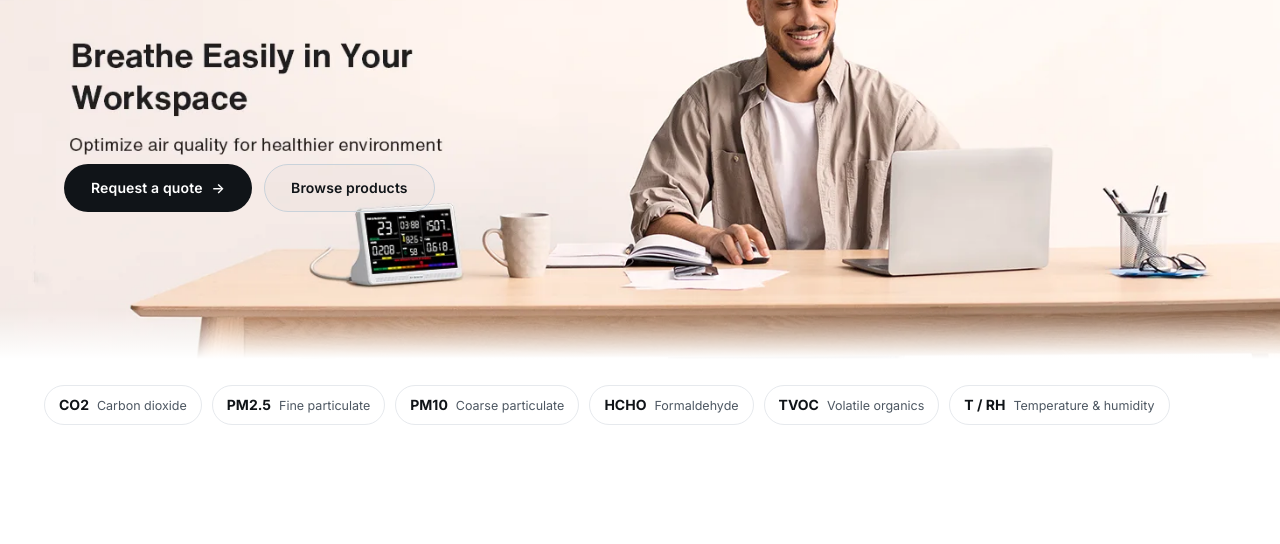
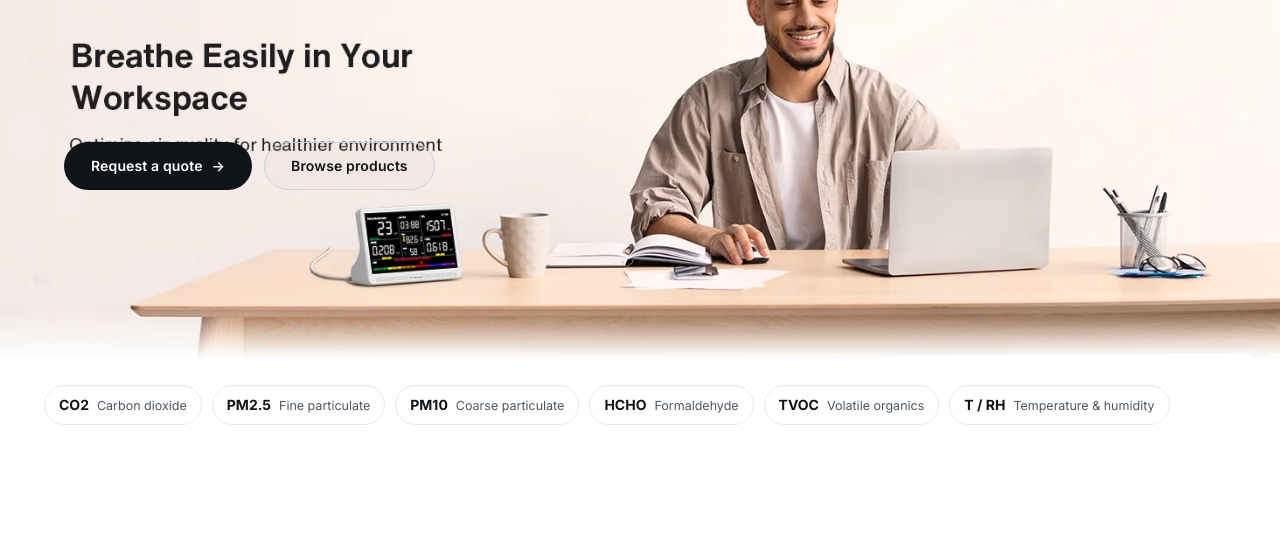
Before and after one commit to zq8345/AirSonde-Web, an Astro site: page / in a window 1280 px wide. Shown: the part 57-601 px from the top of the page. Built offline with nearby package versions, Linux system fonts and the light colour scheme; Astro itself is replaced by a stand-in of ours.

Commit message:
Banner CTA: 40px bottom clearance, measured against the device box
Co-Authored-By: Claude Fable 5 <noreply@anthropic.com>

```diff
--- a/src/styles/light.css
+++ b/src/styles/light.css
@@ -2049,7 +2049,7 @@ select.as-field__input {
    left mirrors the container inset (24px, or centred offset above 1240px). */
 .as-hero--banner .as-hero__cta {
   position: absolute;
-  bottom: 18px;
+  bottom: 40px; /* 18px grazed the device top by 3px at 1440 — measured */
   left: calc(max(0px, (100vw - 1240px) / 2) + 24px);
   margin: 0;
 }
```
